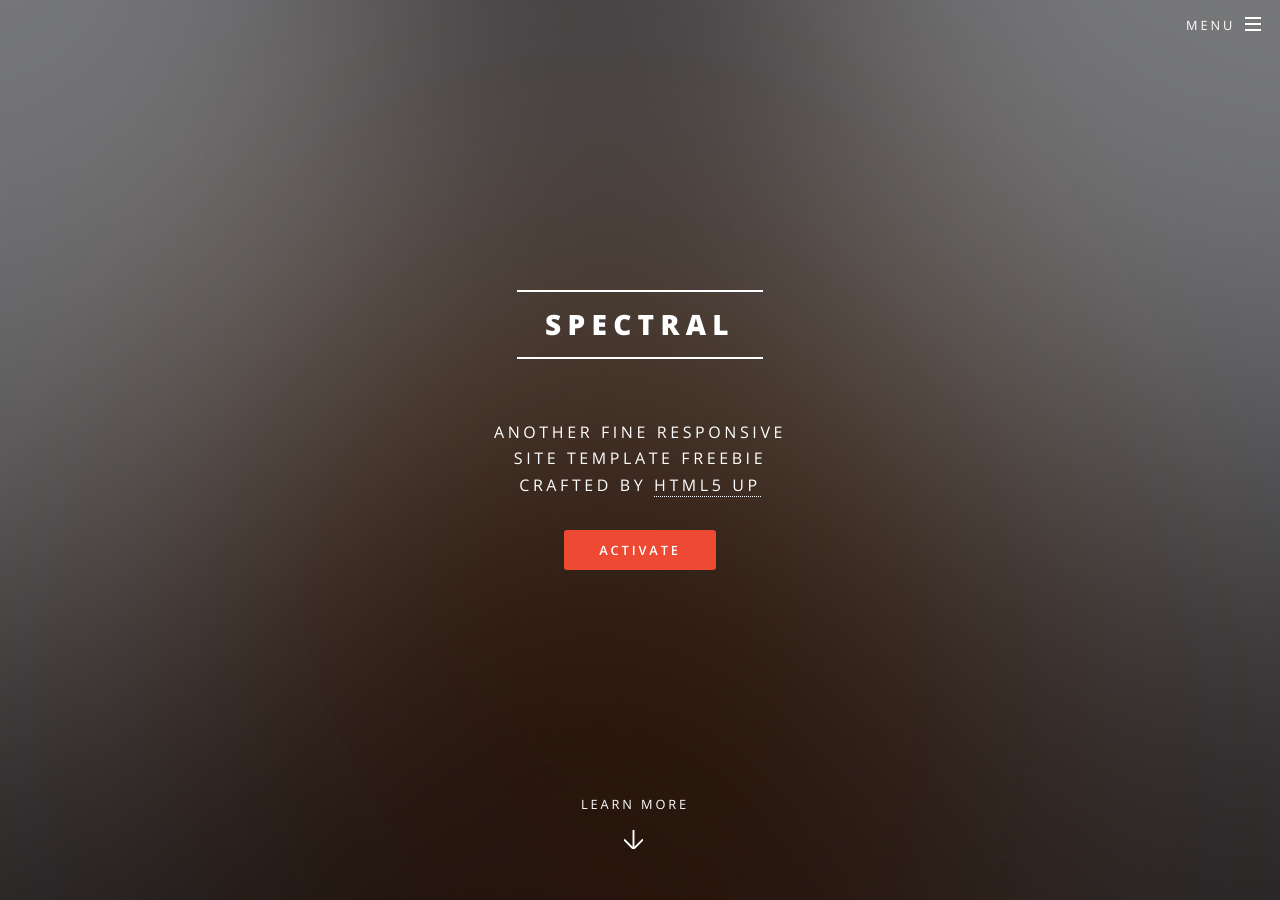
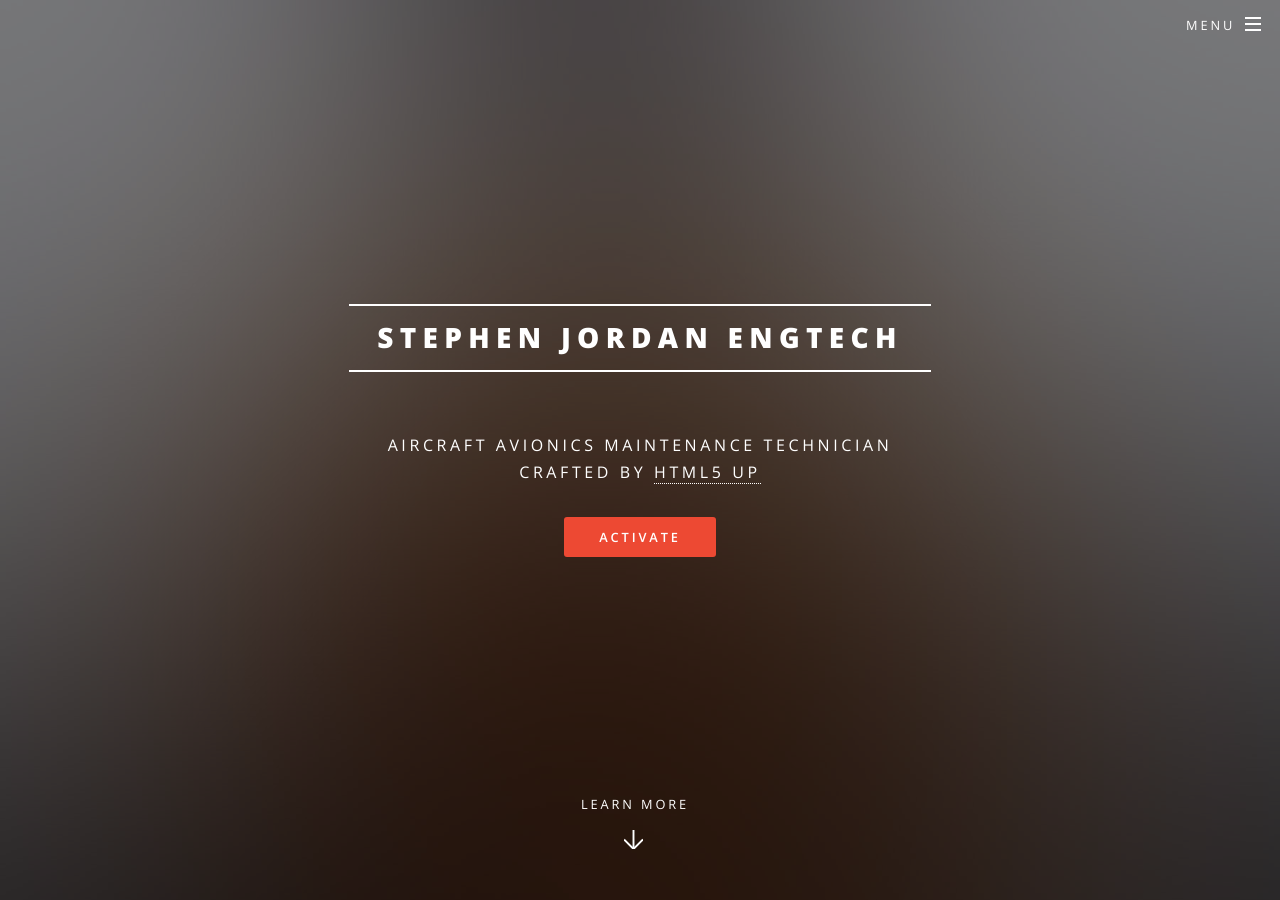
Before and after one commit to SJJUK/SJJUK.github.io, a Jekyll site: the page built from index.html, in a window 1280 px wide and 900 px high. Built offline with Jekyll 4.4.1, drawn with Linux system fonts in a browser that asks for light colours.

Commit message:
Update _config.yml

```diff
--- a/_config.yml
+++ b/_config.yml
@@ -2,10 +2,10 @@
 #
 
 # Site settings
-title: Spectral
+title: Stephen Jordan EngTech
 description: |
-  Another fine responsive
-  site template freebie
+  Aircraft Avionics
+  maintenance technician
   crafted by [HTML5 UP](http://html5up.net)
 owner: Your Name # or company name
 first_published: 2016 # if migrating another site, the year of your first publish
```
